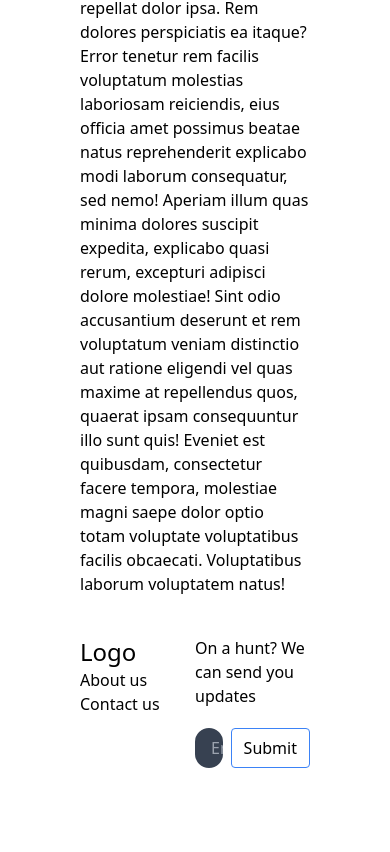
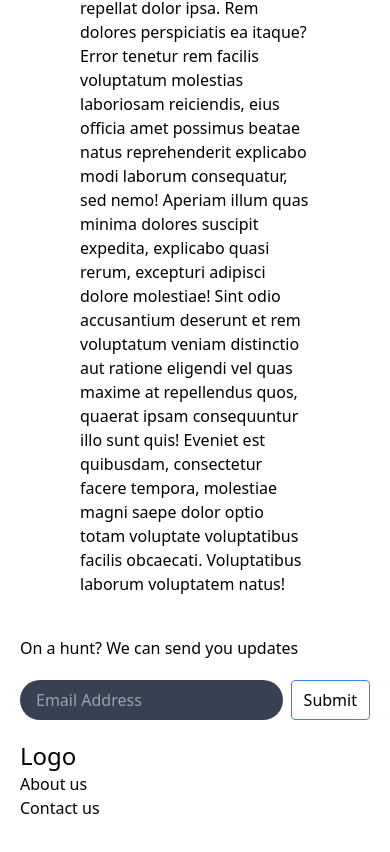
Before and after one commit to scarlett1130/apartment-rental-site, a Nuxt app in the folder frontend/: page / in a window 390 px wide. Shown: the part 2064-2916 px from the top of the page. Before the commit the page ends 2892 px from the top, so only its background shows below. Built offline with nearby package versions, Linux system fonts and the light colour scheme; no server answers.

Commit message:
style: makes responsive

```diff
--- a/frontend/components/Footer.vue
+++ b/frontend/components/Footer.vue
@@ -1,12 +1,12 @@
 <template>
-    <footer class="mx-20 my-10 flex flex-row justify-between">
-        <div class="flex flex-col w-1/2">
+    <footer class="mx-5 md:mx-20 my-10 flex flex-col md:flex-row md:justify-between">
+        <div class="flex flex-col w-full md:w-1/2 order-2 md:order-none">
             <span class="text-2xl">Logo</span>
             <span>About us</span>
             <span>Contact us</span>
 
         </div>
-        <div class="w-1/2 flex flex-col">
+        <div class="w-full md:w-1/2 flex flex-col order-1 md:order-none">
             <span>On a hunt? We can send you updates</span>
             <div class="flex flex-row my-5 justify-between">
                 <label for="email" class="hidden">Search</label>
```
